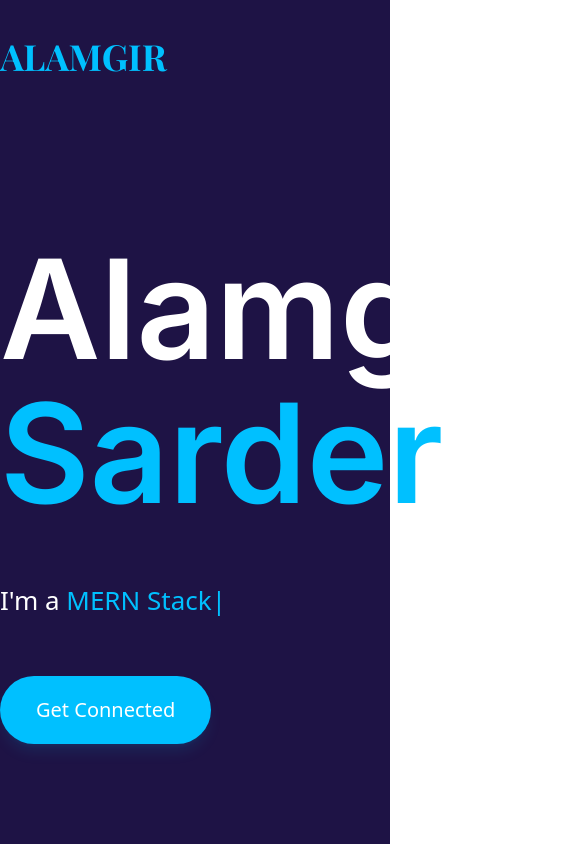
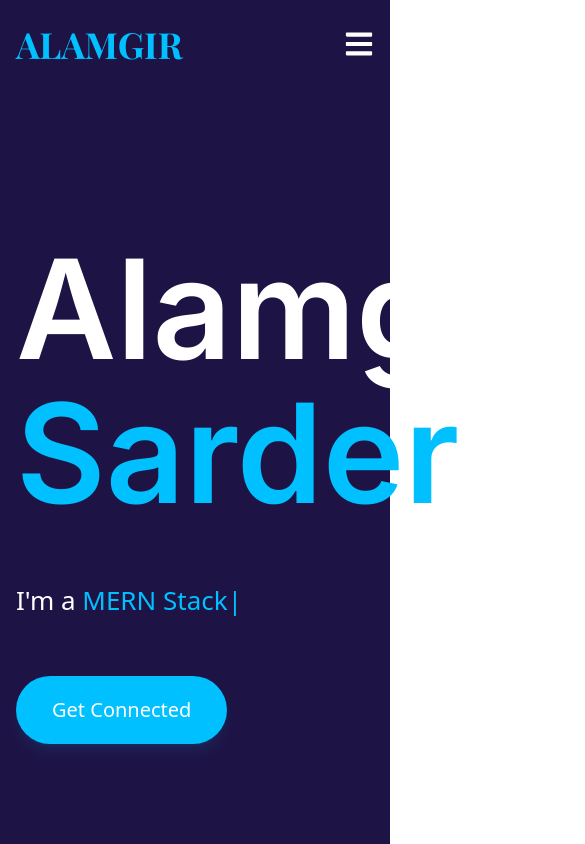
Before and after one commit to AlamgirSarder/portfolio, a React (Vite) app: page / in a window 390 px wide. Shown: the top 844 px of the page, 585 px wide, since content can reach past the window. Built offline with nearby package versions, Linux system fonts and the light colour scheme; a web font is replaced by a local one.

Commit message:
navbar responsive complete

```diff
--- a/src/components/layouts/Container.jsx
+++ b/src/components/layouts/Container.jsx
@@ -2,7 +2,7 @@ import React from 'react'
 
 const Container = ({children}) => {
   return (
-    <div className='w-[1320px] mx-auto'>
+    <div className='md:w-[1320px] mx-auto px-4 md:px-0'>
         {children}
     </div>
   )
--- a/src/components/navbar/Navbar.jsx
+++ b/src/components/navbar/Navbar.jsx
@@ -1,13 +1,15 @@
 import React, { useState, useEffect } from "react";
 import Container from "../layouts/Container";
-// import logo from "../../assets/logo.png";
 import Flex from "../layouts/Flex";
 import { FaFacebookF, FaTwitter, FaLinkedin } from "react-icons/fa";
 import { TiSocialInstagram } from "react-icons/ti";
 import { Link } from "react-scroll";
+import { FaBars } from "react-icons/fa";
+import { ImCross } from "react-icons/im";
 
 const Navbar = () => {
   const [scrolled, setScrolled] = useState(false);
+  const [show, setShow] = useState(false);
 
   const menulist = [
     { name: "Home", to: "navbar" },
@@ -24,15 +26,11 @@ const Navbar = () => {
     <FaLinkedin />,
     <TiSocialInstagram />,
   ];
+
   useEffect(() => {
     const handleScroll = () => {
-      if (window.scrollY > 100) {
-        setScrolled(true);
-      } else {
-        setScrolled(false);
-      }
+      setScrolled(window.scrollY > 80);
     };
-
     window.addEventListener("scroll", handleScroll);
 
     return () => window.removeEventListener("scroll", handleScroll);
@@ -42,19 +40,34 @@ const Navbar = () => {
     <div
       className={`fixed left-0 top-0 z-50 w-full transition-all duration-500 ${
         scrolled
-          ? "bg-basecolor/95 backdrop-blur-md shadow-2xl py-4"
-          : "bg-transparent py-9"
+          ? "bg-basecolor/95 backdrop-blur-md shadow-xl py-4"
+          : "bg-basecolor md:bg-transparent py-6"
       }`}
     >
       <Container>
-        <Flex className="items-center">
+        <Flex className="items-center flex-col md:flex-row">
 
-          <div className="flex-1">
-            {/* <img className="w-auto h-10" src={logo} alt="logo" /> */}
-            <h2 className="font-playfair text-primary text-4xl font-bold ">ALAMGIR</h2>
+          <div className="md:flex-1 flex items-center justify-between w-full">
+            <h2 className="font-playfair text-primary text-4xl font-bold">
+              ALAMGIR
+            </h2>
+
+            {show ? (
+              <ImCross
+                onClick={() => setShow(false)}
+                size={30}
+                className="text-white md:hidden cursor-pointer"
+              />
+            ) : (
+              <FaBars
+                onClick={() => setShow(true)}
+                size={30}
+                className="text-white md:hidden cursor-pointer"
+              />
+            )}
           </div>
 
-          <div className="mr-9">
+          <div className="hidden md:block mr-9">
             <ul className="flex gap-x-10">
               {menulist.map((item, i) => (
                 <li key={i}>
@@ -62,11 +75,9 @@ const Navbar = () => {
                     to={item.to}
                     spy={true}
                     smooth={true}
-                    hashSpy={true}
                     duration={800}
                     offset={-100}
-                    className="font-secondary text-white text-xl lg:text-2xl cursor-pointer transition-all duration-300 hover:text-primary block"
-                    activeClass="!text-primary"
+                    className="font-secondary text-white text-xl lg:text-2xl cursor-pointer hover:text-primary transition-all"
                   >
                     {item.name}
                   </Link>
@@ -76,17 +87,44 @@ const Navbar = () => {
           </div>
 
 
-          <div className="flex text-white gap-x-5 text-2xl">
+          <div className="hidden md:flex text-white gap-x-5 text-2xl">
             {socialIcons.map((Icon, index) => (
-              <a
-                key={index}
-                href="#"
-                className="hover:text-primary transition-colors duration-300"
-              >
+              <a key={index} className="hover:text-primary transition-colors">
                 {Icon}
               </a>
             ))}
           </div>
+
+          {show && (
+            <div className="w-full mt-5 bg-basecolor md:hidden rounded-xl py-6 shadow-xl transition-all duration-500">
+              <ul className="flex flex-col items-center gap-y-5 mb-6">
+                {menulist.map((item, i) => (
+                  <li key={i}>
+                    <Link
+                      to={item.to}
+                      spy={true}
+                      smooth={true}
+                      duration={800}
+                      offset={-100}
+                      onClick={() => setShow(false)}
+                      className="font-secondary text-white text-xl cursor-pointer hover:text-primary transition-all"
+                    >
+                      {item.name}
+                    </Link>
+                  </li>
+                ))}
+              </ul>
+
+
+              <div className="flex justify-center gap-x-6 text-white text-2xl">
+                {socialIcons.map((Icon, index) => (
+                  <a key={index} className="hover:text-primary transition-all">
+                    {Icon}
+                  </a>
+                ))}
+              </div>
+            </div>
+          )}
         </Flex>
       </Container>
     </div>
```
